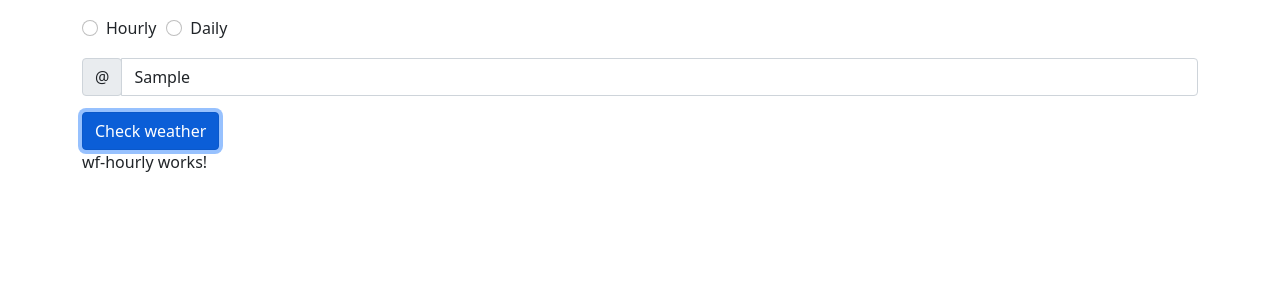
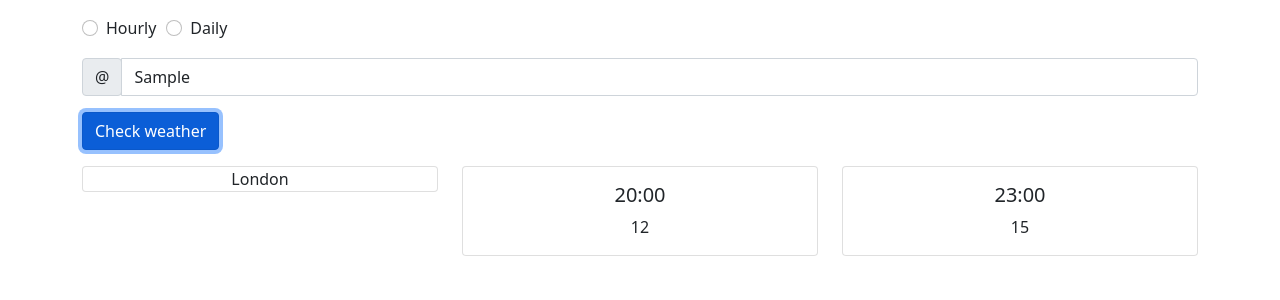
Before and after one commit to wwwbranimir/wwwbranimir.github.io, an Angular app: page /weather-forecast in a window 1280 px wide. Both pictures are taken after typing "Sample" into the empty fields and a click on the button "Check weather". Shown: the top 300 px of the page. Built offline with nearby package versions, Linux system fonts and the light colour scheme; what @ngrx/effects, @ngrx/store would draw is missing.

Commit message:
#Updated hourly view

```diff
--- a/src/app/components/wf-hourly/wf-hourly.component.html
+++ b/src/app/components/wf-hourly/wf-hourly.component.html
@@ -1 +1,27 @@
-<p>wf-hourly works!</p>
+<div class="col-md-12 pt-3">
+  <div class="row">
+    <div class="col">
+      <div class="card align-top">
+        <p class="card-text text-center">London</p>
+      </div>
+    </div>
+
+    <div class="col">
+      <div class="card">
+        <div class="card-body">
+          <h5 class="card- text-center">20:00</h5>
+          <p class="card-text text-center">12</p>
+        </div>
+      </div>
+    </div>
+
+    <div class="col">
+      <div class="card">
+        <div class="card-body">
+          <h5 class="card- text-center">23:00</h5>
+          <p class="card-text text-center">15</p>
+        </div>
+      </div>
+    </div>
+  </div>
+</div>
```
